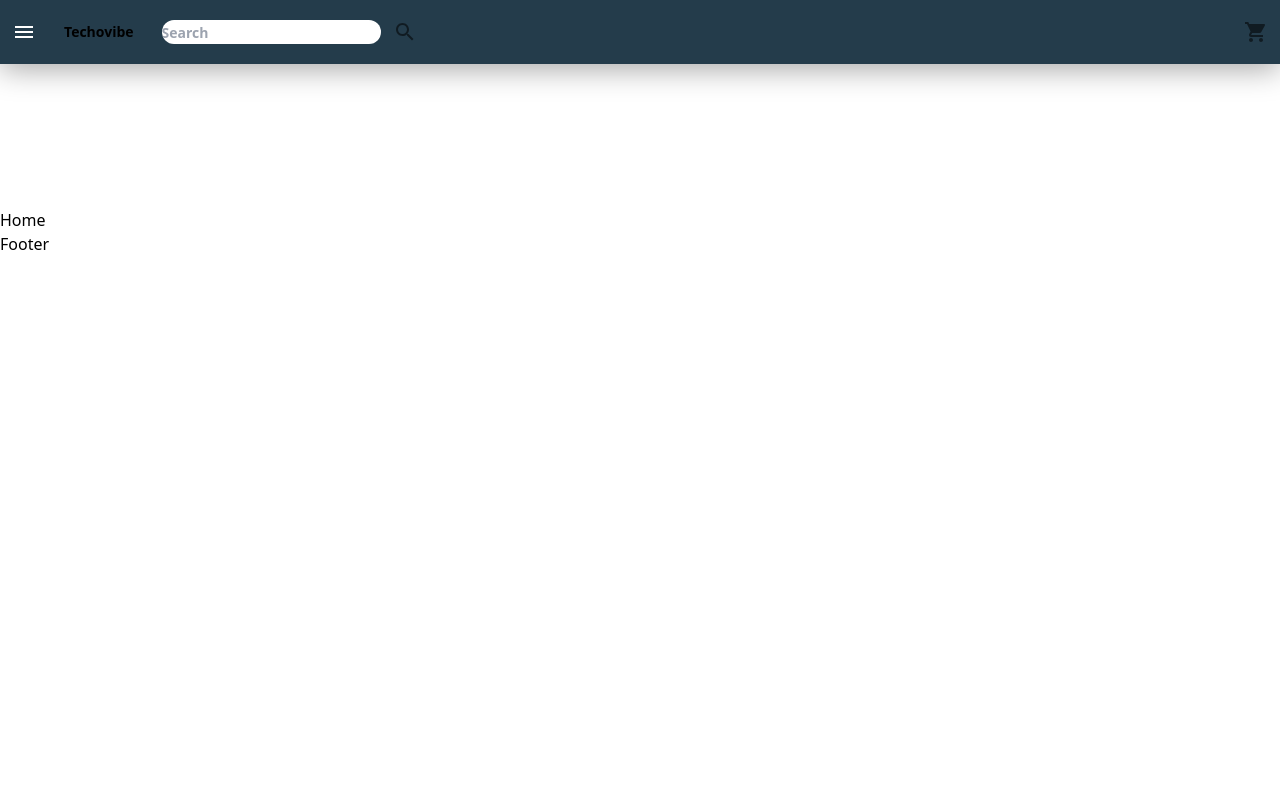
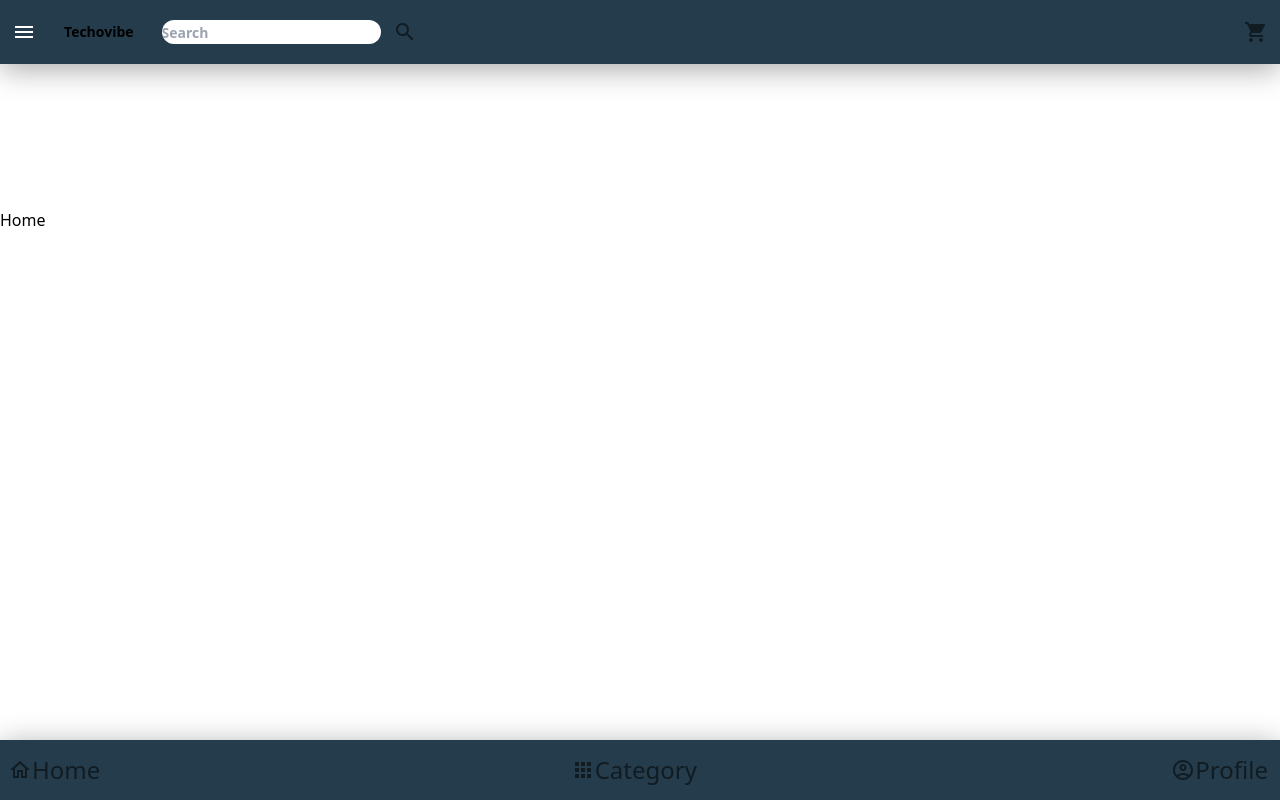
Before and after one commit to Chethana-it/e-commerce, a React (Create React App) app: page / in a window 1280 px wide. Built offline with nearby package versions, Linux system fonts and the light colour scheme.

Commit message:
footer icon created

```diff
--- a/src/Routers/AppRouter.jsx
+++ b/src/Routers/AppRouter.jsx
@@ -1,28 +1,42 @@
 import React from 'react'
-import { BrowserRouter, Route, Routes } from 'react-router-dom'
+import { BrowserRouter, Route, RouterProvider, Routes, createBrowserRouter } from 'react-router-dom'
 import MainLayOut from '../components/layout/MainLayOut'
 import Home from '../pages/Home/home.jsx'
 import User from '../pages/User/User.jsx'
 import Login from '../pages/login/Login.jsx'
 import UserProtected from './UserProtected.jsx'
+
+const router = createBrowserRouter(
+    [
+        {
+            path: '/',
+            element: <MainLayOut />,
+            children: [
+                {
+                    index: true,
+                    element: <Home/>
+                },
+                {
+                    element: <UserProtected />,
+                    children:[
+                        {
+                            path: '/user',
+                            element:<User/>
+                        }
+                    ]
+                }
+            ]
+        },
+        {
+            path: '/login',
+            element:<Login/>
+        }
+
+    ]
+)
+
 const AppRouter = () => {
-  return (
-      <BrowserRouter>
-          <Routes>
-                <Route path='/' element={<MainLayOut/>}>
-                <Route index element={<Home/>}/>
-
-                <Route element={<UserProtected/>}>
-                  <Route path='user' element={<User />} />
-                </Route>
-              </Route>
-              <Route path='/login'>
-                  <Route index element={ <Login/>} />
-
-              </Route>
-         </Routes>
-      </BrowserRouter>
-  )
+  return <RouterProvider router={router}/>
 }
 
 export default AppRouter
--- a/src/components/Footer/Footer.jsx
+++ b/src/components/Footer/Footer.jsx
@@ -1,10 +1,33 @@
+import { IconButton } from '@mui/material'
 import React from 'react'
+import HomeOutlinedIcon from '@mui/icons-material/HomeOutlined'
+import AppsOutlinedIcon from '@mui/icons-material/AppsOutlined';
+import  AccountCircleOutlinedIcon from '@mui/icons-material/AccountCircleOutlined';
+
 
 function Footer() {
   return (
-    <div>
-      Footer
-    </div>
+    <footer className='fixed bottom-0 left-0 w-full z[100] p-1 bg-my-background flex items-center justify-between drop-shadow-header-shadow'>
+      <IconButton
+        sx={{
+          padding: '4px',
+          borderRadius: '5px'
+        }}
+      >
+        <HomeOutlinedIcon />
+        <p>Home</p>
+      </IconButton>
+
+      <IconButton>
+        <AppsOutlinedIcon/>
+        <p>Category</p>
+      </IconButton>
+
+      <IconButton>
+        < AccountCircleOutlinedIcon />
+        <p>Profile</p>
+      </IconButton>
+    </footer>
   )
 }
 
--- a/src/components/Header/Header.jsx
+++ b/src/components/Header/Header.jsx
@@ -22,8 +22,8 @@ function Header() {
         </IconButton>
 
         <h1 className='text-sm font-semibold ml-5 col-auto'>Techovibe</h1>
-        <div className='overflow-hidden outline-none p-2 font-semibold text-sm  ml-5 flex items-center '>
-          <input type='text' placeholder='Search' className='rounded-full  h-6 ' />
+        <div className='overflow-hidden  outline-none p-2 font-semibold text-sm  ml-5 flex items-center '>
+          <input type='text' placeholder='Search' className='rounded-full  h-6 hidden sm:inline-block ' />
           {/* <img src={ search } alt='search' className='w-6 h-8 object-contain cursor-pointer ml-4 ' /> */}
           <IconButton>
           <SearchIcon className='w-6 h-8 object-contain cursor-pointer ml-1 '/>
--- a/src/components/layout/MainLayOut.jsx
+++ b/src/components/layout/MainLayOut.jsx
@@ -6,7 +6,7 @@ import { Outlet } from 'react-router-dom'
 
 const MainLayOut = () => {
   return (
-    <div>
+    <div className='w-screen h-screen'>
       <Header />
       <Outlet/>
       <Footer/>
```
